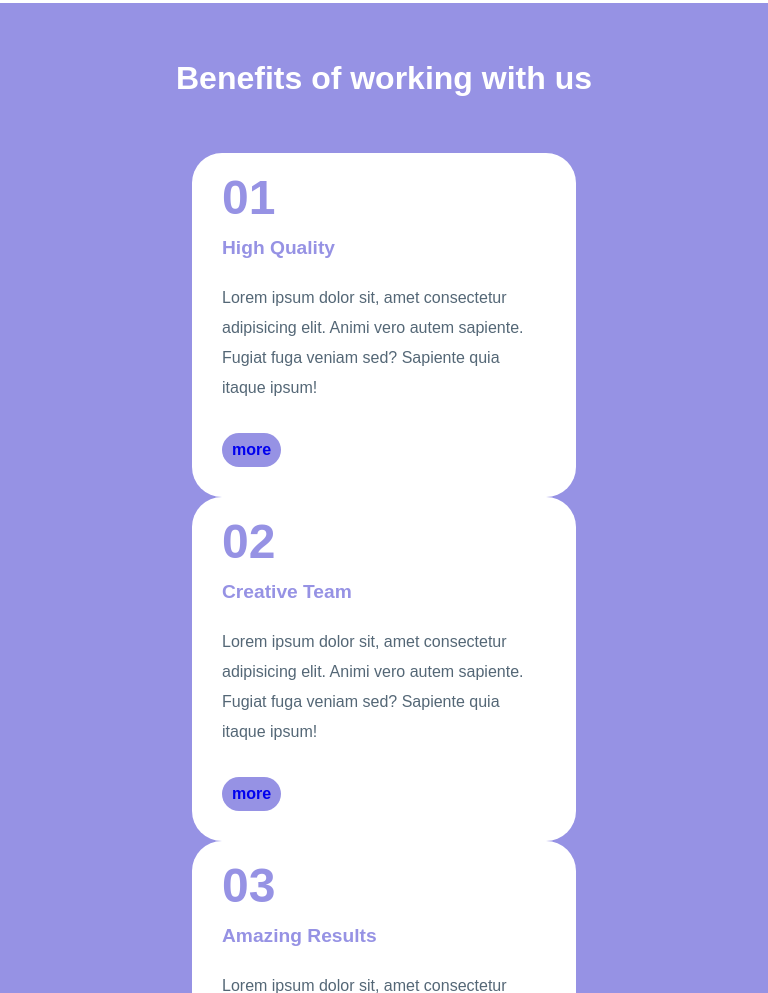
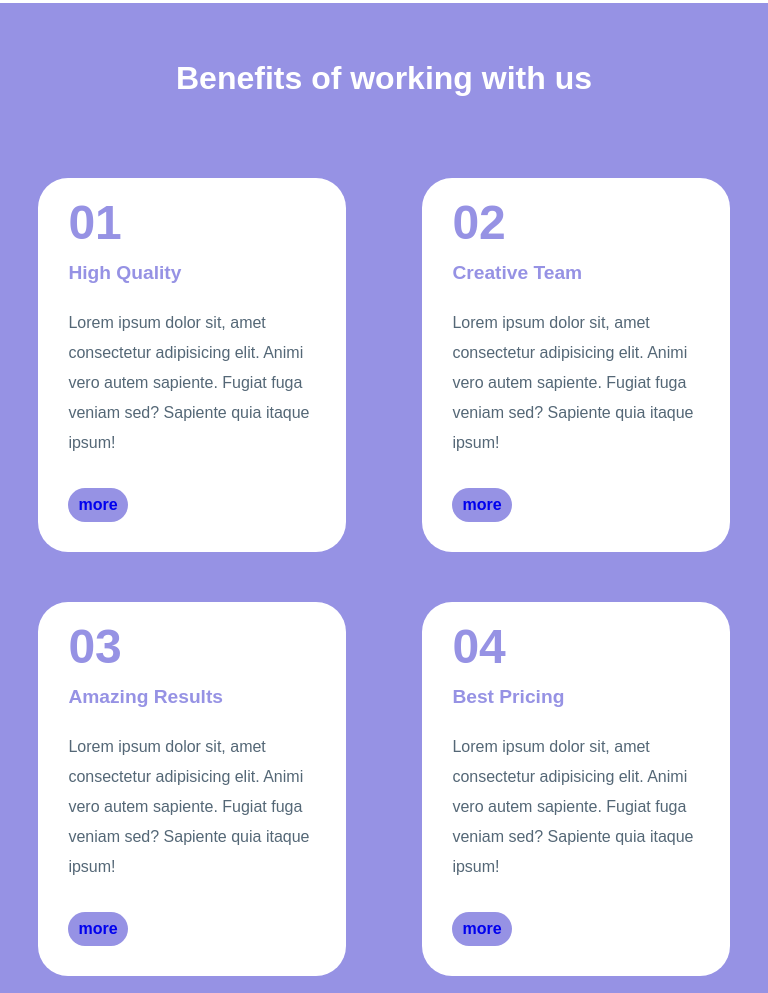
Before and after one commit to FRJess/htmlcss-responsive-layout, a plain HTML site: page index.html in a window 768 px wide. Shown: the part 4526-5519 px from the top of the page. Drawn offline with Linux system fonts and the light colour scheme.

Commit message:
[fix] benefits position

```diff
--- a/css/style.css
+++ b/css/style.css
@@ -379,17 +379,16 @@ blockquote p:after {
     display: inline-block;
   }
 
-  /* .benefits .container{
+  .benefits .row{
     display: flex;
-  } */
+    flex-direction: row;
+    width: 100%;
+    flex-wrap: wrap;
+    justify-content: space-around;
+  }
 
   .benefits .col{
-    max-width: calc(100vw / 2);
-    display: flex;
-    flex-direction: row;
-    flex-wrap: wrap;
-    justify-content: space-between;
-    margin: 0;
+    width: calc(80% / 2 );
   }
 
   .about-us .container{
```
